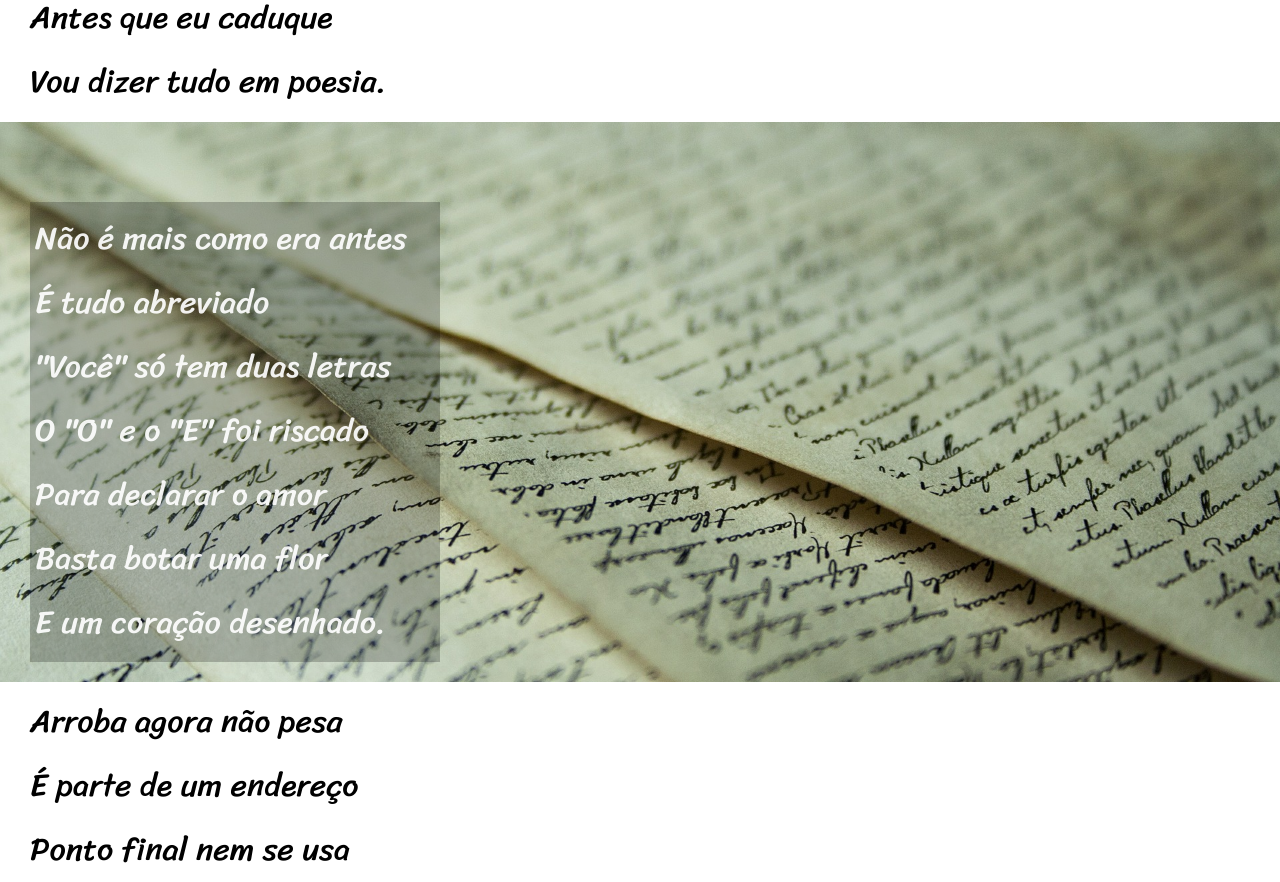
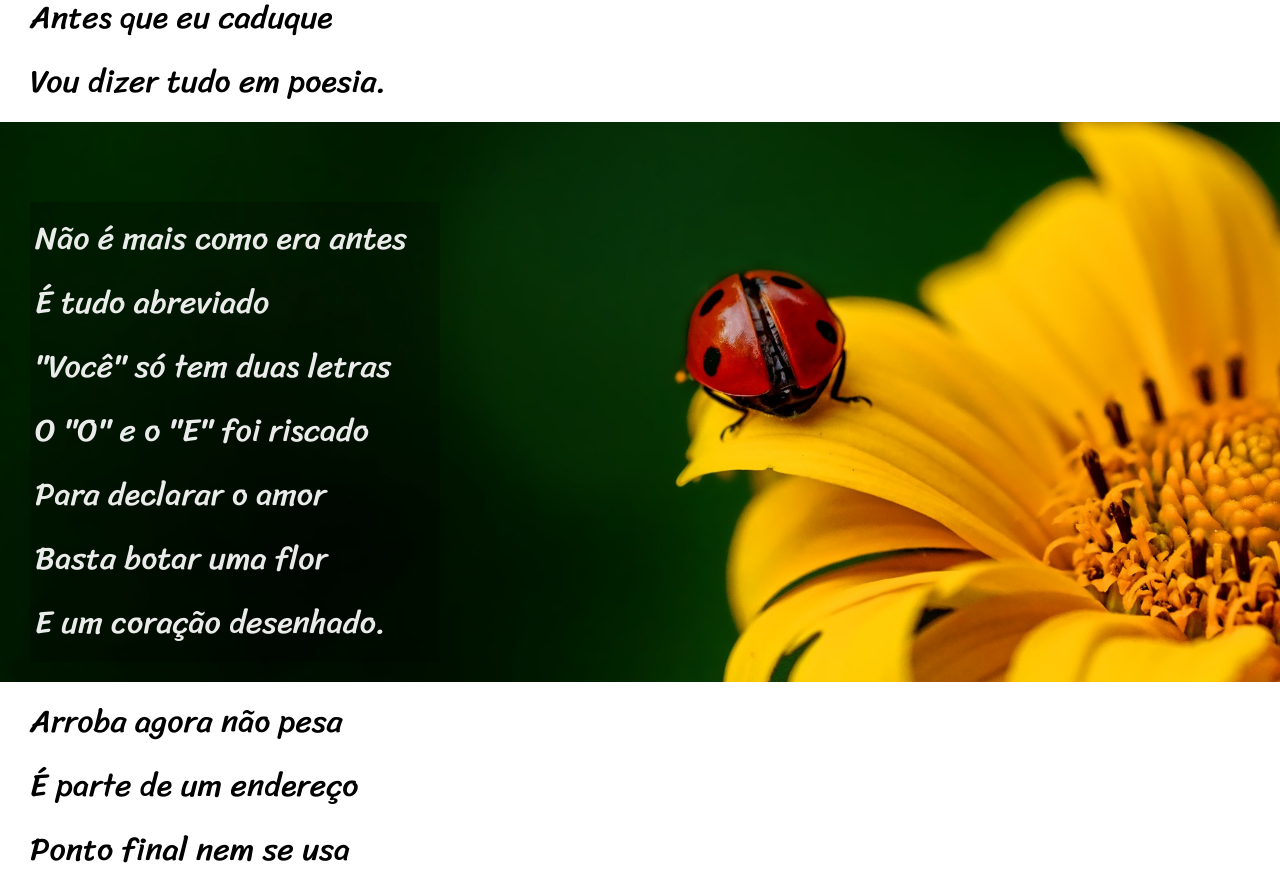
Before and after one commit to Thaly77K/projeto-cordel2, a plain HTML site: page index.html in a window 1280 px wide. Shown: the part 700-1582 px from the top of the page. Drawn offline with Linux system fonts and the light colour scheme.

Commit message:
Update style.css

```diff
--- a/style.css
+++ b/style.css
@@ -89,7 +89,7 @@ section.imagem > p {
 }
 
 section#img1 {
-    background-image: url('Imagens/background002.jpg');
+    background-image: url('Imagens/background001.jpg');
     background-size: cover;
     background-attachment: fixed;
     background-position: center right;
```
